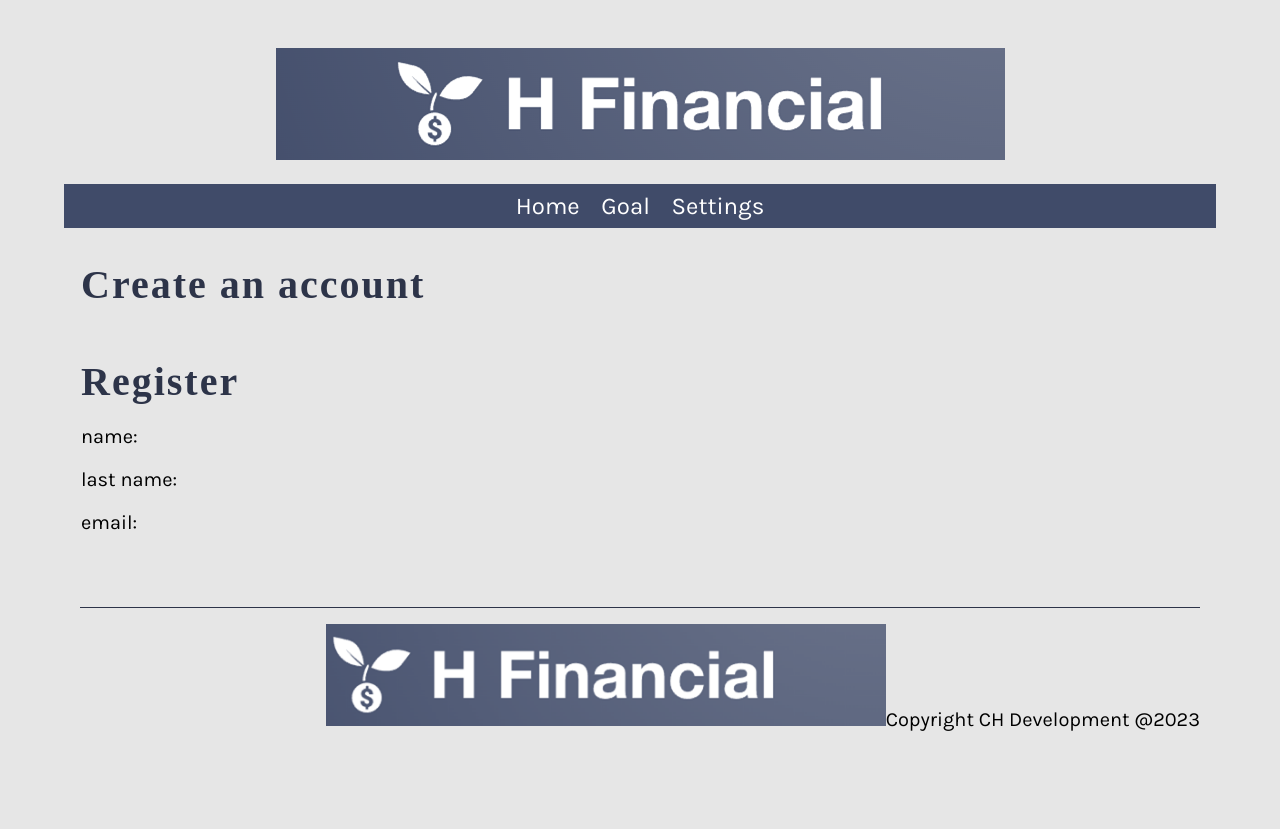
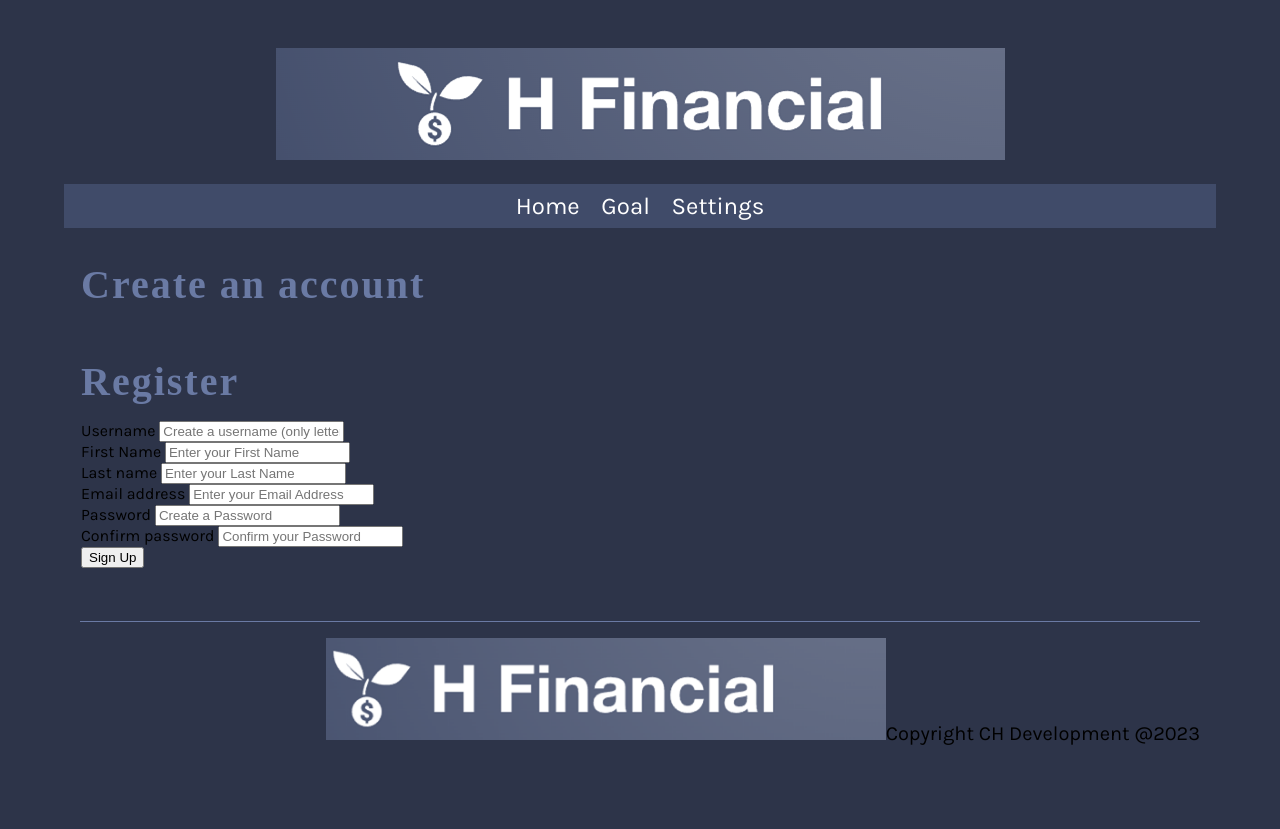
Before and after one commit to Caro26Here/Personal-Finance-Tracker, a Django app: page /signup in a window 1280 px wide. Before the commit the page ends 731 px from the top, so only its background shows below. Run offline with Django 4.2, Linux system fonts and the light colour scheme; some web fonts are replaced.

Commit message:
Added a Form in the signup.html file to set up a signup page for users.

```diff
--- a/FinanceProject/FinanceProject/settings.py
+++ b/FinanceProject/FinanceProject/settings.py
@@ -118,7 +118,7 @@ USE_TZ = True
 # https://docs.djangoproject.com/en/4.2/howto/static-files/
 
 STATIC_URL = '/static/'
-STATICFILES_DIRS = [os.path.join(BASE_DIR, 'FinanceTrackerApp/static')]
+STATICFILES_DIRS = [os.path.join(BASE_DIR, 'FinanceTrackerApp/static/')]
 
 # Default primary key field type
 # https://docs.djangoproject.com/en/4.2/ref/settings/#default-auto-field
--- a/FinanceProject/FinanceTrackerApp/static/css/style.css
+++ b/FinanceProject/FinanceTrackerApp/static/css/style.css
@@ -1,4 +1,5 @@
 body {
+    background-color: #2d3449;
     font-family: 'Karla', sans-serif;
     margin-top: 3rem;
     margin-bottom: 3rem;
@@ -20,7 +21,7 @@ h1 {
 
 h2 {
     font-size: 2.5rem;
-    color: #2d3449;
+    color: #6a7aa4;
     margin:1rem 0;
 }
 
@@ -101,81 +97,12 @@ article ul {
 }
 
 main article {
-    border: 1px solid #e6e6e6;
+    border: 1px solid #2d3449;
     padding-left: 1rem;
     padding-right: 1rem;
 }
 
-figure {
-    margin: 0;
-}
-
-label {
-    font-weight: bold;
-    display: block;
-  }
-
-input{
-    width: 80%;
-    display: block;
-    padding: .5rem 1rem;
-    line-height: 1.5rem;
-    box-sizing: border-box;
-}
-
-#button {
-    padding: .5rem 1rem;
-    border: 1px solid  #2d3449;
-    background-color: #404b69;;
-    border-radius: 5px;
-    width: 80%;
-    font-size: 1.25rem;
-    display: block;
-    color: #ffffff;
-    line-height: 25px;
-  }
-
-#hero {
-    background-image: linear-gradient(0deg, rgba(0, 0, 0, 0.3), rgba(0, 0, 0, 0.8)), url('../img/restaurant_inside.jpg');
-    background-size: cover;
-    background-position: 75%;
-    color: #ffffff;
-    min-height: 200px;
-    text-align: center;;
-}
-
-#hero p {
-    font-size: 2rem;
-    margin:0;
-    text-shadow: 2px 2px 4px  #6a7aa4;
-}
-
-.cta {
-    display: inline-block;
-    color: #ffffff;
-    width: 200px;
-    font-weight: bold;
-    font-size: 1.5rem;
-    padding: 8px;
-    border: 3px solid #ffffff;
-    text-align: center;
-    outline: none;
-    text-decoration: none;
-    margin: 1rem;
-}
-
-.cta:hover {
-    color:#ffffff;
-    background: #6a7aa4;
-    border: 3px solid  #536289;
-  }
-
-  .heading-shadow {
-    text-shadow: 1px 1px 4px  #6a7aa4;
-  }
-
 footer {
-
     padding: 1rem;
     display: flex;
     gap: 2rem 1rem;
@@ -186,7 +113,7 @@ footer img {
 }
 
 footer p {
-    border-top:  #2d3449;
+    border-top:  #6a7aa4;
     border-style: solid;
     border-width: 0.1rem;
     border-bottom: none;
--- a/FinanceProject/FinanceTrackerApp/templates/base.html
+++ b/FinanceProject/FinanceTrackerApp/templates/base.html
@@ -29,7 +29,7 @@
     />
   </head>
 
-  <body style="background-color: #e6e6e6;">
+  <body>
     <!--Header content-->
     {% include 'partials/_header.html' %}
 
--- a/FinanceProject/FinanceTrackerApp/templates/signup.html
+++ b/FinanceProject/FinanceTrackerApp/templates/signup.html
@@ -9,9 +9,35 @@
 <section>
     <article>
         <h2>Register</h2>
-        <p>name: </p>
-        <p>last name: </p>
-        <p>email: </p>
+
+        <form action="/signup" method="post">
+            {% csrf_token %}
+            <label for="">Username</label>
+            <input type="text" id="username" name="username" placeholder="Create a username (only letters and numbers)" Required>
+
+            <br>
+            <label for="">First Name</label>
+            <input type="text" id="firstname" name="firstname" placeholder="Enter your First Name" Required>
+
+            <br>
+            <label for="">Last name</label>
+            <input type="text" id="lastname" name="lastname" placeholder="Enter your Last Name" Required>
+
+            <br>
+            <label for="">Email address</label>
+            <input type="email" id="email" name="email" placeholder="Enter your Email Address" Required>
+
+            <br>
+            <label for="">Password</label>
+            <input type="password" id="password" name="password" placeholder="Create a Password" Required>
+
+            <br>
+            <label for="">Confirm password</label>
+            <input type="password" id="pass2" name="pass2" placeholder="Confirm your Password" Required>
+
+            <br>
+            <button type="submit">Sign Up</button>
+        </form>
     </article>
 </section>
 
--- a/FinanceProject/FinanceTrackerApp/views.py
+++ b/FinanceProject/FinanceTrackerApp/views.py
@@ -1,5 +1,7 @@
-from django.shortcuts import render
+from django.shortcuts import redirect, render
 from django.http import HttpResponse
+from django.contrib.auth.models import User
+from django.contrib import messages
 
 # Create your views here.
 def home(request):
@@ -7,6 +9,25 @@ def home(request):
     return render(request, "index.html", about)
 
 def signup(request):
+
+    if request.method == "POST":
+        # username = request.POST.get('username') also works.
+        username = request.POST.get('username')
+        firstname = request.POST.get('firstname')
+        lastname = request.POST.get('lastname')
+        email = request.POST.get('email')
+        password = request.POST.get('password')
+        pass2 = request.POST.get('pass2')
+
+        user = User.objects.create_user(username, email, password)
+        user.first_name = firstname
+        user.last_name = lastname
+
+        user.save()
+        messages.success(request, "Your account has been successfully created.")
+
+        return redirect('signin')
+
     return render(request, "signup.html")
 
 def signin(request):
```
Also changed, not shown: other parts of FinanceProject/FinanceTrackerApp/static/css/style.css (+1 -64 lines), FinanceProject/db.sqlite3.
